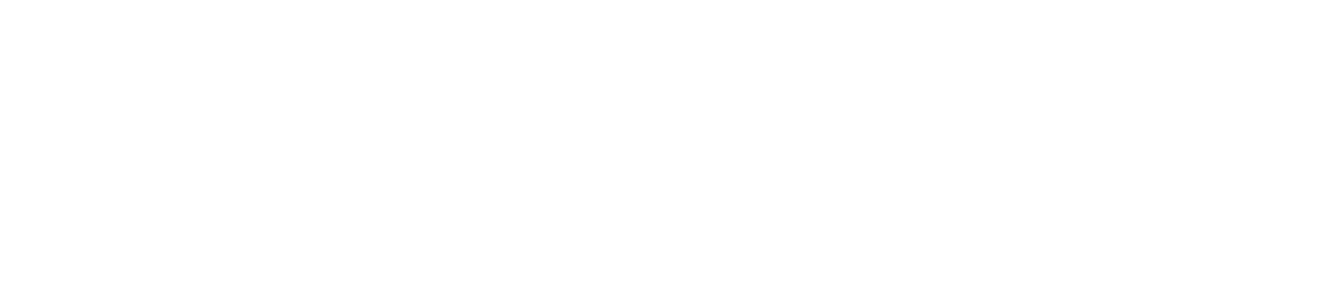
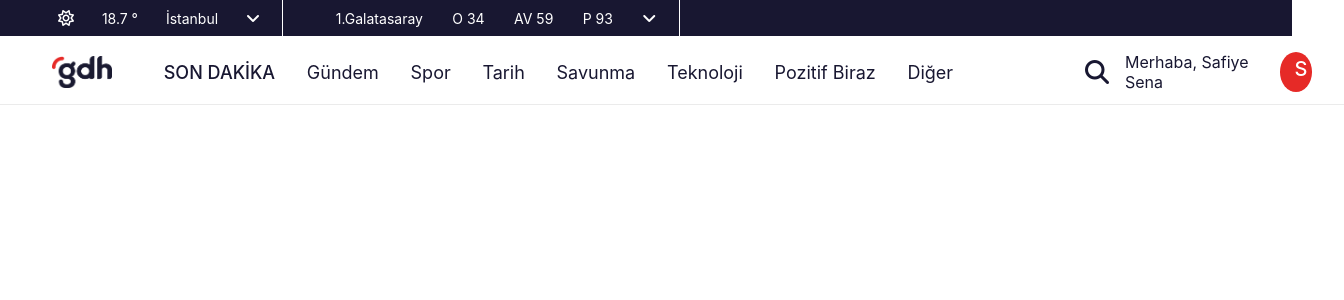
Before and after one commit to ssena-201903/gdh-Redesign, a React (Create React App) app: page / in a window 1280 px wide. Shown: the top 300 px of the page, 1344 px wide, since content can reach past the window. Built offline with nearby package versions, Linux system fonts and the light colour scheme.

Commit message:
started Header and TopHeader

```diff
--- a/src/App.js
+++ b/src/App.js
@@ -1,9 +1,12 @@
-import './App.css';
+import './App.scss';
+import Header from './components/Header/Header';
+import TopHeader from './components/TopHeader/TopHeader';
 
 function App() {
   return (
     <div>
-
+      <TopHeader />
+      <Header />
     </div>
   );
 }
--- a/src/App.css
+++ b/src/App.scss
@@ -2,7 +2,7 @@
   text-align: center;
 }
 
-.App-logo {
+/* .App-logo {
   height: 40vmin;
   pointer-events: none;
 }
@@ -35,4 +35,4 @@
   to {
     transform: rotate(360deg);
   }
-}
+} */
--- a/src/components/Header/Header.js
+++ b/src/components/Header/Header.js
@@ -0,0 +1,46 @@
+import React from "react";
+import "./Header.scss";
+import logoPath from "../../assets/logo.png";
+
+export default function Header() {
+  return (
+    <div>
+      <div className="header">
+        <img src={logoPath} alt="app_logo"></img>
+        <div className="header-titles">
+          <a href="google.com" target="blank">
+            SON DAKİKA
+          </a>
+          <a href="google.com" target="blank">
+            Gündem
+          </a>
+          <a href="google.com" target="blank">
+            Spor
+          </a>
+          <a href="google.com" target="blank">
+            Tarih
+          </a>
+          <a href="google.com" target="blank">
+            Savunma
+          </a>
+          <a href="google.com" target="blank">
+            Teknoloji
+          </a>
+          <a href="google.com" target="blank">
+            Pozitif Biraz
+          </a>
+          <a href="google.com" target="blank">
+            Diğer
+          </a>
+        </div>
+        <div className="profile">
+          <i class="fa-regular fa-magnifying-glass"></i>
+          <p>Merhaba, Safiye Sena</p>
+          <div className="profile-pp">
+            <p>S</p>
+          </div>
+        </div>
+      </div>
+    </div>
+  );
+}
--- a/src/components/Header/Header.scss
+++ b/src/components/Header/Header.scss
@@ -0,0 +1,81 @@
+$primary-black: #181731;
+$primary-red: #E62A27;
+$font-family: "Montserrat", sans-serif;
+
+.header {
+    display: flex;
+    flex-direction: row;
+    justify-content: flex-start;
+    align-items: center;
+    padding: 8px 32px 4px 32px;
+    width: 100%;
+    height: 7vh;
+    border-bottom: 1px solid rgb(0, 0, 0, 0.08);
+
+    img {
+        width: 60px;
+        height: auto;
+        margin-right: 20px;
+        margin-left: 20px;
+        font-family: $font-family;
+    }
+    .header-titles {
+        display: flex;
+        flex-direction: row;
+        justify-content: space-evenly;
+        margin-right: 100px;
+        width: 1000px;
+        height: auto;
+
+        a {
+            color: $primary-black;
+            font-size: 18px;
+            font-weight: 400;
+            text-decoration: none;
+
+            &:hover {
+                color: $primary-red;
+            }
+
+            &:first-of-type {
+                font-weight: 500;
+            }
+        }
+    }
+    .profile {
+        display: flex;
+        flex-direction: row;
+        align-items: center;
+        justify-content: flex-end;
+
+        i {
+            color: $primary-black;
+            font-weight: 600;
+            font-size: 24px;
+            margin-right: 16px;
+        }
+        p {
+            color: $primary-black;
+            font-size: 16px;
+            font-weight: 400;
+        }
+
+        .profile-pp {
+            width: 40px;
+            height: 40px;
+            border-radius: 50%;
+            background-color: $primary-red;
+            position: relative;
+            margin-left: 20px;
+
+            p {
+                position: absolute;
+                top: -15px;
+                left: 15px;
+                color: white;
+                font-weight: 500;
+                font-size: 20px;
+            }
+        }
+    }
+}
--- a/src/components/TopHeader/TopHeader.js
+++ b/src/components/TopHeader/TopHeader.js
@@ -1,9 +1,22 @@
-import React from 'react'
+import React from "react";
+import "./TopHeader.scss";
 
 export default function TopHeader() {
   return (
-    <div>
-
+    <div className="main">
+      <div className="weather">
+        <i className="fa-regular fa-sun"></i>
+        <p>18.7 °</p>
+        <p>İstanbul</p>
+        <i className="fa-solid fa-angle-down"></i>
+      </div>
+      <div className="score">
+        <p><span>1.</span>Galatasaray</p>
+        <p>O 34</p>
+        <p>AV 59</p>
+        <p>P 93</p>
+        <i className="fa-solid fa-angle-down"></i>
+      </div>
     </div>
-  )
+  );
 }
--- a/src/components/TopHeader/TopHeader.scss
+++ b/src/components/TopHeader/TopHeader.scss
@@ -0,0 +1,32 @@
+$primary-black: #181731;
+
+.main {
+    display: flex;
+    flex-direction: row;
+    align-items: center;
+    justify-content: flex-start;
+    width: 100%;
+    height: 3vh;
+    padding: 6px;
+    background-color: $primary-black;
+
+    .weather {
+        display: flex;
+        flex-direction: row;
+        align-items: center;
+        justify-content: space-around;
+        width: 230px;
+        color: white;
+        padding: 8px;
+        margin-left: 30px;
+        border-right: 1px solid white;
+
+        p {
+            font-size: 14px;
+        }
+    }
+    .score {
+        @extend .weather;
+        width: 350px;
+    }
+}
```
Also changed, not shown: src/assets/logo.png (added).
